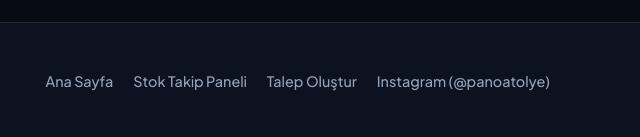
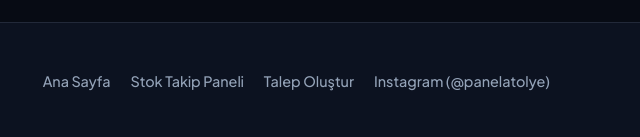
Before and after one commit to opperator04/panel-atolye, a plain HTML site: page randevu-takip-paneli.html in a window 1280 px wide. Shown: the part 1491-1628 px from the top of the page, 640-1280 px from the left. Drawn offline with Linux system fonts and the light colour scheme.

Commit message:
Update Instagram handle to @panelatolye

```diff
--- a/randevu-takip-paneli.html
+++ b/randevu-takip-paneli.html
@@ -113,7 +113,7 @@
         <a href="index.html">Ana Sayfa</a>
         <a href="stok-takip-paneli.html">Stok Takip Paneli</a>
         <a href="index.html#talep-formu">Talep Oluştur</a>
-        <a href="https://www.instagram.com/panoatolye/" target="_blank" rel="noopener noreferrer">Instagram (@panoatolye)</a>
+        <a href="https://www.instagram.com/panelatolye/" target="_blank" rel="noopener noreferrer">Instagram (@panelatolye)</a>
       </div>
     </div>
   </footer>
```
Also changed, not shown: index.html (+2 -2 lines), oto-servis-takip-paneli.html (+1 -1 lines), stok-takip-paneli.html (+1 -1 lines).
